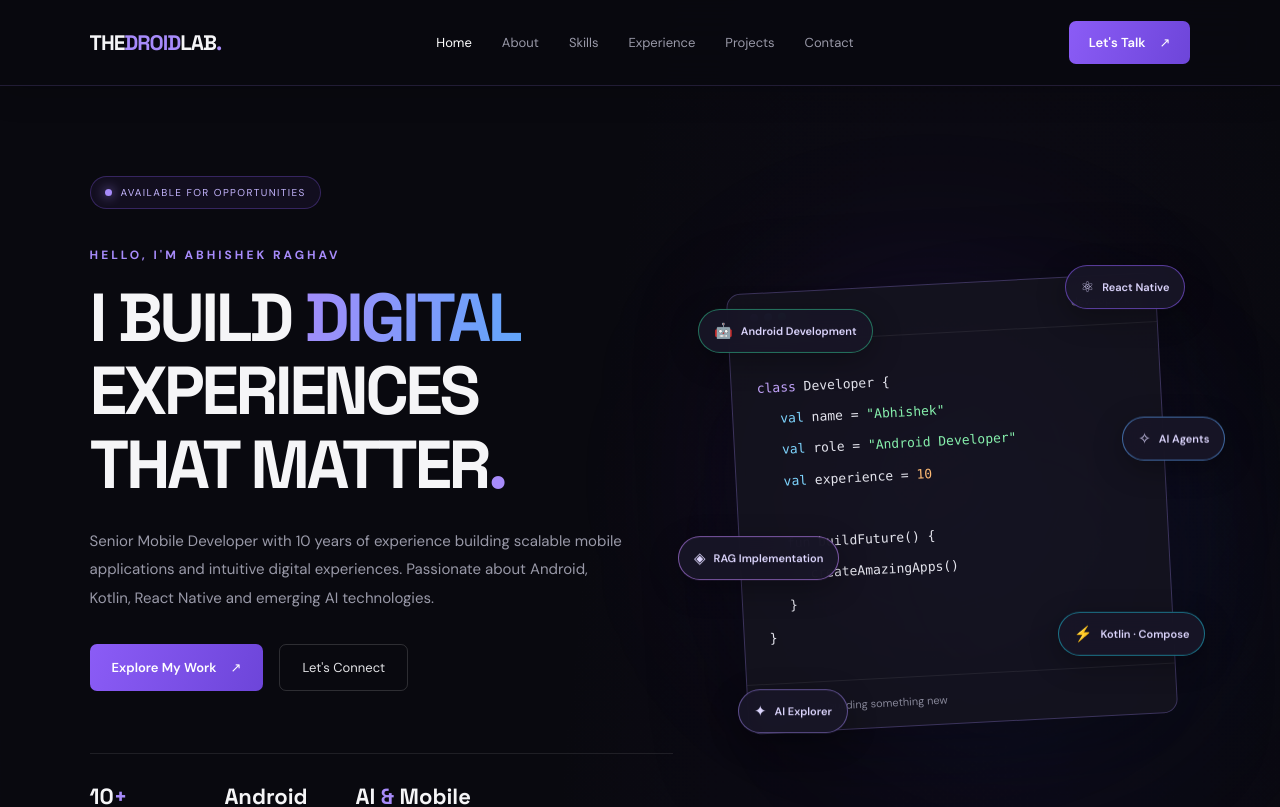
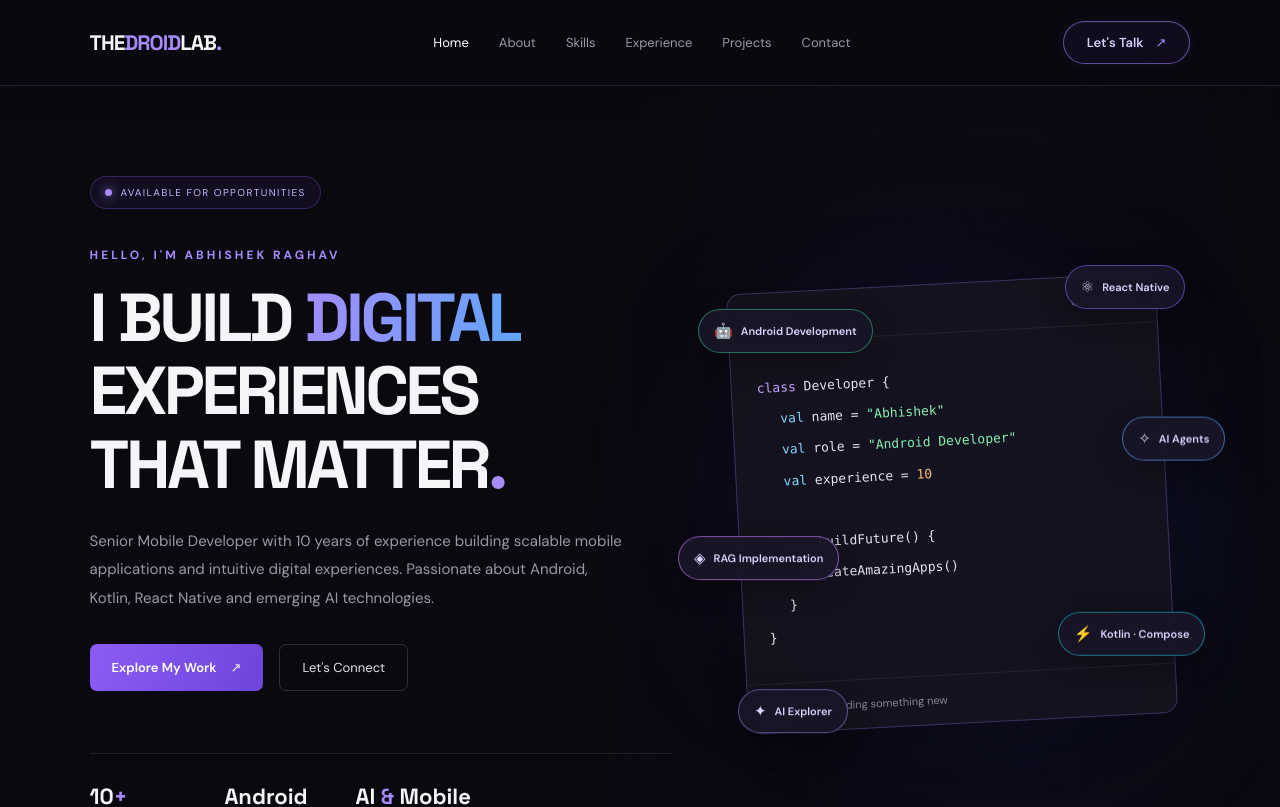
Before and after one commit to iamabhiraghav/thedroidlab-portfolio, a React (Vite) app: page / in a window 1280 px wide. Shown: the top 807 px of the page. Built offline with nearby package versions, Linux system fonts and the light colour scheme.

Commit message:
lets talk button fix

```diff
--- a/src/App.css
+++ b/src/App.css
@@ -3395,3 +3395,49 @@
     transform: none;
   }
 }
+
+
+/* Premium Let's Talk Navbar Button */
+
+.navbar .nav-button {
+  background: rgba(139, 92, 246, 0.06);
+  color: #d8ccff;
+
+  border: 1px solid rgba(167, 139, 250, 0.55);
+  border-radius: 50px;
+
+  padding: 12px 23px;
+  gap: 12px;
+
+  box-shadow:
+    0 0 15px rgba(139, 92, 246, 0.08),
+    inset 0 1px 0 rgba(255, 255, 255, 0.04);
+
+  transition: all 0.3s ease;
+}
+
+/* Arrow styling */
+
+.navbar .nav-button span {
+  color: #a78bfa;
+  transition: transform 0.3s ease;
+}
+
+/* Hover effect */
+
+.navbar .nav-button:hover {
+  background: rgba(139, 92, 246, 0.15);
+  color: #ffffff;
+
+  border-color: #a78bfa;
+
+  box-shadow:
+    0 0 18px rgba(139, 92, 246, 0.22),
+    0 0 35px rgba(139, 92, 246, 0.12);
+
+  transform: translateY(-2px);
+}
+
+.navbar .nav-button:hover span {
+  transform: translate(3px, -3px);
+}
```
Also changed, not shown: 1 other file (tests, documents, lock files or other folders).
